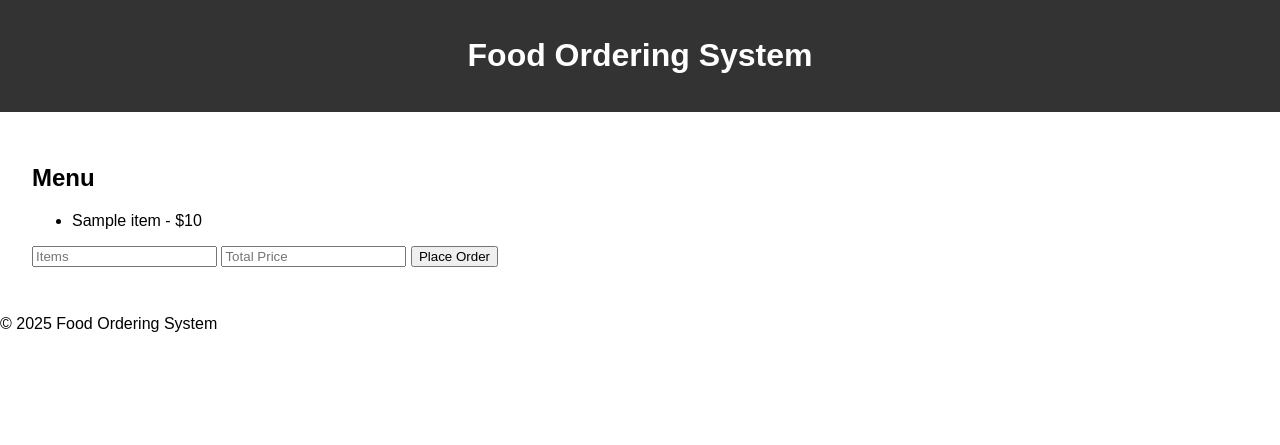
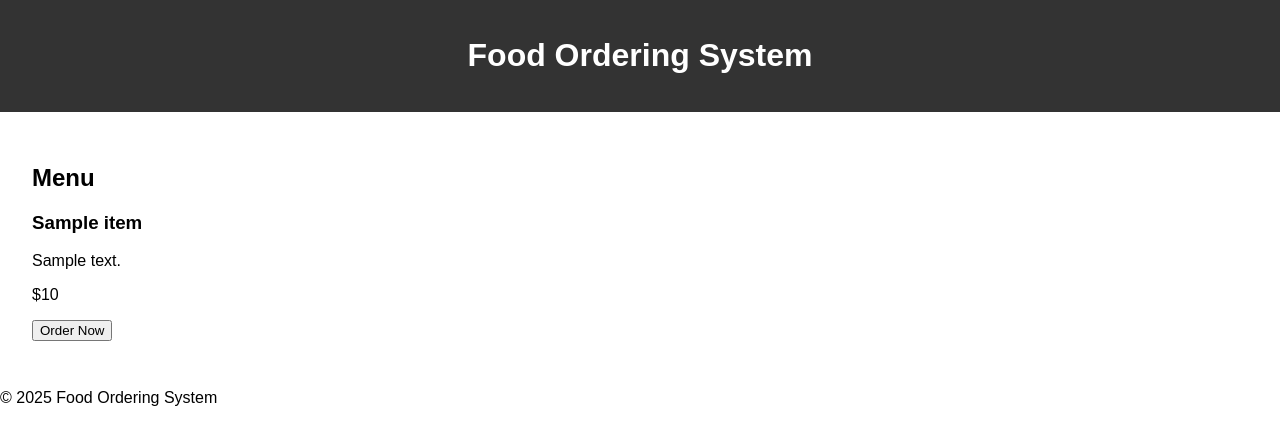
Before and after one commit to JanhviDhage/food_ordering, a Python web app: template templates/menu.html in a window 1280 px wide. Shown: the top 445 px of the page. Run offline with Jinja, Linux system fonts and the light colour scheme; the template is opened without the code that fills it: most values are stand-ins (such as "Sample title", 1, 10 or a date in 2020).

Commit message:
Update menu.html

```diff
--- a/templates/menu.html
+++ b/templates/menu.html
@@ -1,14 +1,14 @@
-{% extends 'base.html' %}
+{% extends "base.html" %}
 {% block content %}
 <h2>Menu</h2>
-<ul>
+<div class="menu-container">
     {% for item in items %}
-    <li>{{ item.name }} - ${{ item.price }}</li>
+    <div class="menu-item">
+        <h3>{{ item.name }}</h3>
+        <p>{{ item.description }}</p>
+        <p>${{ item.price }}</p>
+        <button>Order Now</button>
+    </div>
     {% endfor %}
-</ul>
-<form action="/order" method="POST">
-    <input type="text" name="items" placeholder="Items">
-    <input type="text" name="total_price" placeholder="Total Price">
-    <button type="submit">Place Order</button>
-</form>
+</div>
 {% endblock %}
```
